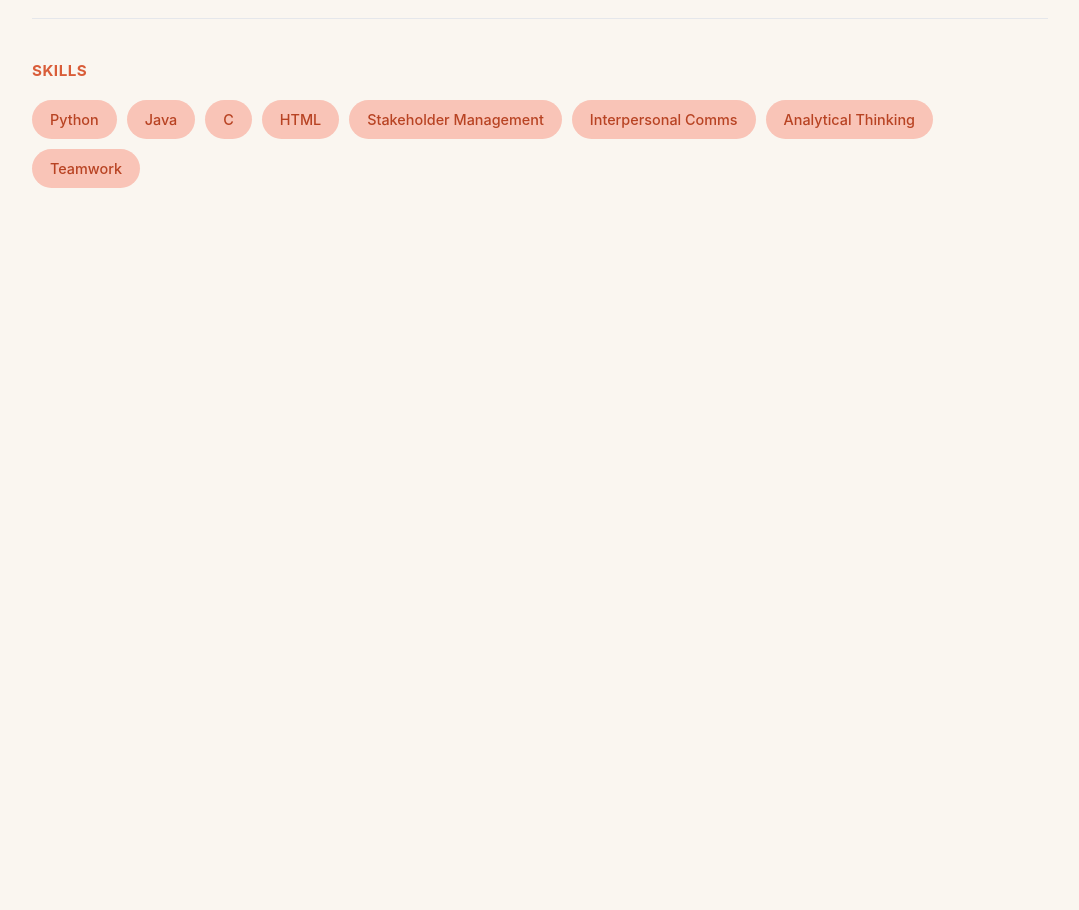
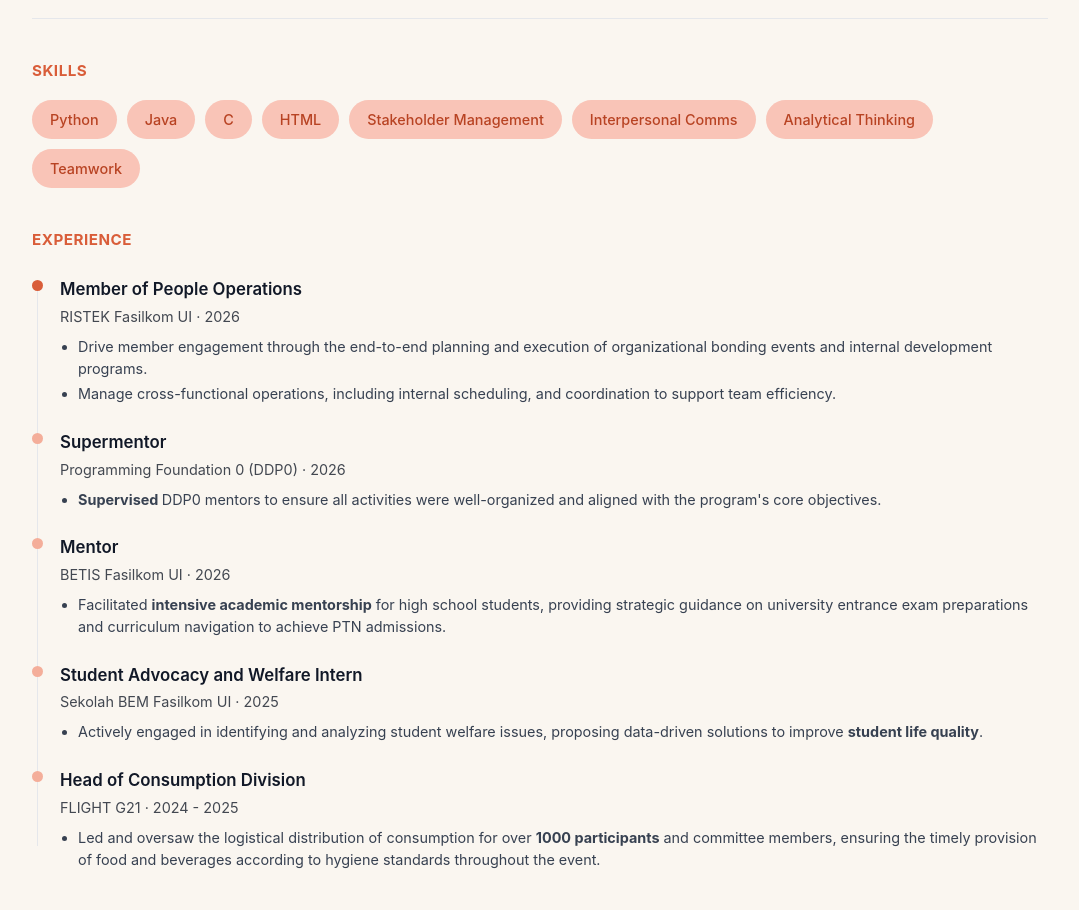
Before and after one commit to salwaanaznin/myportofolio, a Django app: page / in a window 1280 px wide. Shown: the part 907-1817 px from the top of the page, without its empty margins (118-1197 px from the left). Before the commit the page ends 1095 px from the top, so only its background shows below. Run offline with Django 5.2, Linux system fonts and the light colour scheme.

Commit message:
feat: 3- Adding Experience

```diff
--- a/static/css/style.css
+++ b/static/css/style.css
@@ -290,9 +290,94 @@ h1, .brand {
     color: #ffffff;
 }
 
+.experience-section {
+    max-width: 1100px;
+    margin: 40px auto;
+    padding: 0 24px 0 60px;
+    box-sizing: border-box;
+    font-family: -apple-system, BlinkMacSystemFont, "Segoe UI", Roboto, sans-serif;
+}
+
+.exp-title {
+    color: #d95d39;
+    font-size: 0.95rem;
+    font-weight: 700;
+    letter-spacing: 0.5px;
+    margin-bottom: 24px;
+}
+
+.timeline {
+    position: relative;
+    padding-left: 0;
+}
+
+.timeline::before {
+    content: '';
+    position: absolute;
+    left: 5px;
+    top: 6px;
+    bottom: 24px;
+    width: 1px;
+    background-color: #e5e7eb;
+}
+
+.timeline-item {
+    position: relative;
+    padding-left: 28px;
+    padding-bottom: 24px;
+}
+
+.timeline-item:last-child {
+    padding-bottom: 0;
+}
+
+.timeline-dot {
+    position: absolute;
+    left: 0;
+    top: 4px;
+    width: 11px;
+    height: 11px;
+    border-radius: 50%;
+    background-color: #f4ae9a;
+}
+
+.timeline-item.active .timeline-dot {
+    background-color: #d95d39;
+}
+
+.timeline-content h3 {
+    margin: 0 0 2px 0;
+    font-size: 1.05rem;
+    font-weight: 600;
+    color: #111827;
+}
+
+.exp-meta {
+    margin: 0 0 8px 0;
+    font-size: 0.9rem;
+    color: #434851;
+}
+
+.exp-bullets {
+    margin: 0;
+    padding-left: 18px;
+    color: #374151;
+    font-size: 0.9rem;
+    line-height: 1.5;
+}
+
+.exp-bullets li {
+    margin-bottom: 4px;
+}
+
+.exp-bullets li:last-child {
+    margin-bottom: 0;
+}
+
 @media (max-width: 768px) {
     .education-section,
     .skills-section,
+    .experience-section,
     .contact-section {
         padding: 0 20px !important;
         margin: 24px auto;
--- a/templates/index.html
+++ b/templates/index.html
@@ -103,3 +103,65 @@
         <span class="skill-pill">Teamwork</span>
     </div>
 </section>
+
+<section class="experience-section">
+    <h2 class="exp-title">EXPERIENCE</h2>
+
+    <div class="timeline">
+        <div class="timeline-item active">
+            <div class="timeline-dot"></div>
+            <div class="timeline-content">
+                <h3>Member of People Operations</h3>
+                <p class="exp-meta">RISTEK Fasilkom UI &middot; 2026</p>
+                <ul class="exp-bullets">
+                    <li>Drive member engagement through the end-to-end planning and execution of organizational bonding events and internal development programs.</li>
+                    <li>Manage cross-functional operations, including internal scheduling, and coordination to support team efficiency.</li>
+                </ul>
+            </div>
+        </div>
+
+        <div class="timeline-item">
+            <div class="timeline-dot"></div>
+            <div class="timeline-content">
+                <h3>Supermentor</h3>
+                <p class="exp-meta">Programming Foundation 0 (DDP0) &middot; 2026</p>
+                <ul class="exp-bullets">
+                    <li><strong>Supervised </strong> DDP0 mentors to ensure all activities were well-organized and aligned with the program's core objectives.</li>
+                </ul>
+            </div>
+        </div>
+
+        <div class="timeline-item">
+            <div class="timeline-dot"></div>
+            <div class="timeline-content">
+                <h3>Mentor</h3>
+                <p class="exp-meta">BETIS Fasilkom UI &middot; 2026</p>
+                <ul class="exp-bullets">
+                    <li>Facilitated <strong>intensive academic mentorship</strong> for high school students, providing strategic guidance on university entrance exam preparations and curriculum navigation to achieve PTN admissions.</li>
+                </ul>
+            </div>
+        </div>
+
+        <div class="timeline-item">
+            <div class="timeline-dot"></div>
+            <div class="timeline-content">
+                <h3>Student Advocacy and Welfare Intern</h3>
+                <p class="exp-meta">Sekolah BEM Fasilkom UI &middot; 2025</p>
+                <ul class="exp-bullets">
+                    <li>Actively engaged in identifying and analyzing student welfare issues, proposing data-driven solutions to improve <strong>student life quality</strong>.</li>
+                </ul>
+            </div>
+        </div>
+
+        <div class="timeline-item">
+            <div class="timeline-dot"></div>
+            <div class="timeline-content">
+                <h3>Head of Consumption Division</h3>
+                <p class="exp-meta">FLIGHT G21 &middot; 2024 - 2025</p>
+                <ul class="exp-bullets">
+                    <li>Led and oversaw the logistical distribution of consumption for over <strong>1000 participants</strong> and committee members, ensuring the timely provision of food and beverages according to hygiene standards throughout the event.</li>
+                </ul>
+            </div>
+        </div>
+    </div>
+</section>
```
